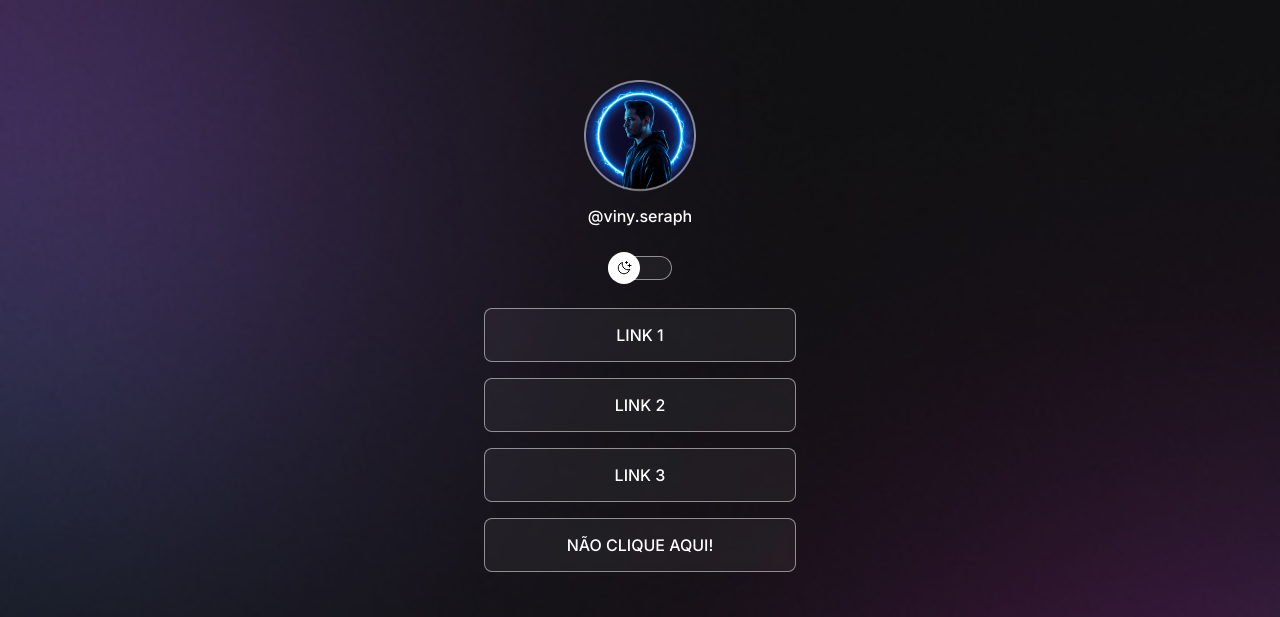
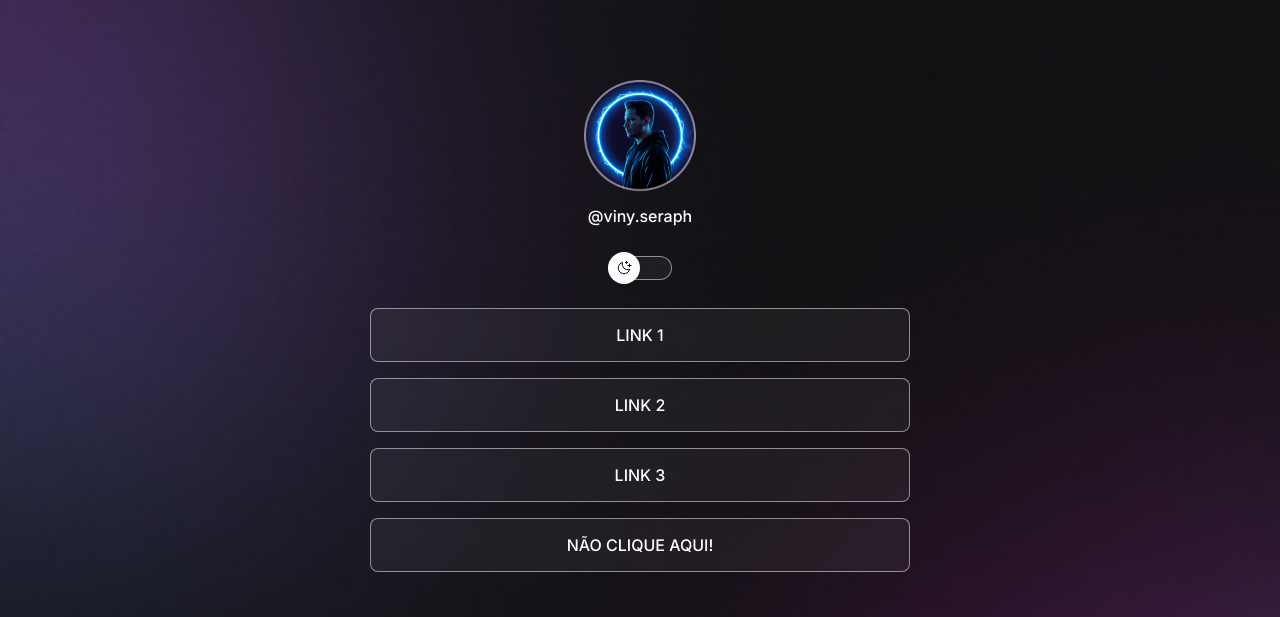
Before and after one commit to Viny-H/Seraph-Project-1, a plain HTML site: page index.html in a window 1280 px wide. Shown: the top 617 px of the page. Drawn offline with nearby package versions, Linux system fonts and the light colour scheme.

Commit message:
adjust container width

```diff
--- a/style.css
+++ b/style.css
@@ -34,7 +34,8 @@ body * {
 }
 
 #container {
-  width: 360px;
+  width: 100%x;
+  max-width: 588px;
   margin: 56px auto 0px;
   padding: 0 24px;
 }
```
